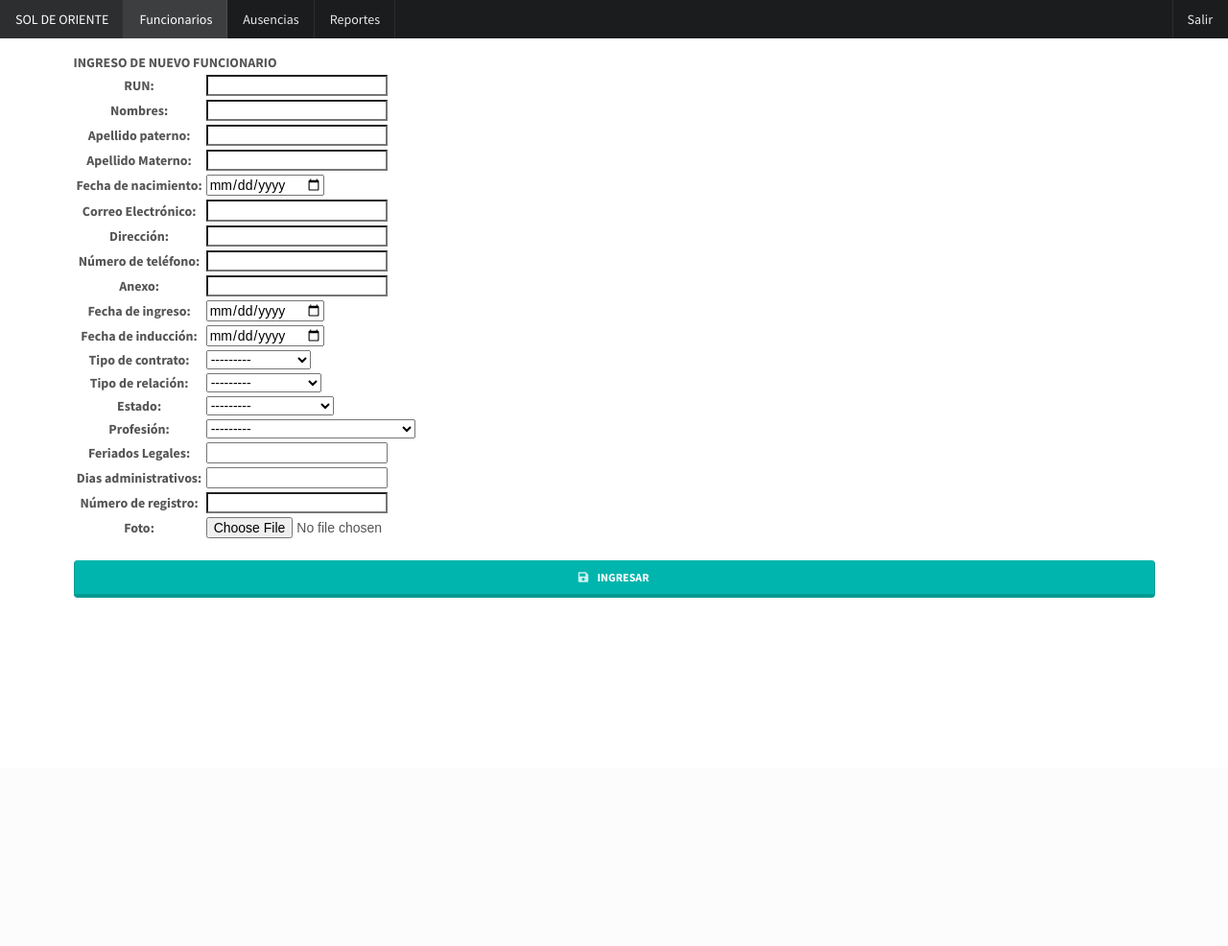
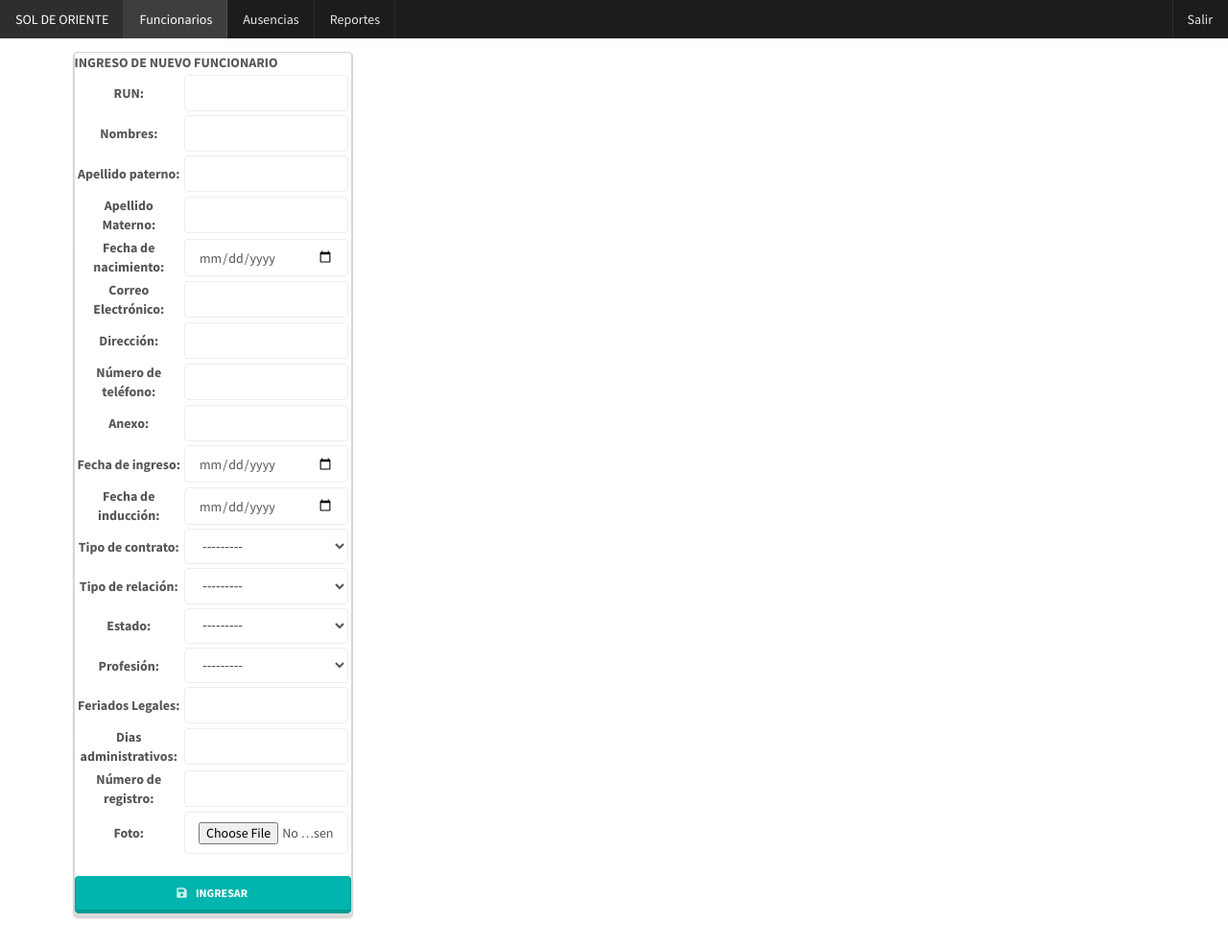
Before and after one commit to jaramosperez/AusenciasSDO, a Django app: page /funcionarios/crear/ in a window 1280 px wide. Shown: the whole page at 96% size. Before the commit the page ends 623 px from the top, so only its background shows below. Run offline with Django 3.2, Linux system fonts and the light colour scheme; the visitor is signed in with stand-in values (Sample User, id 1); data comes from the database, SQL or seed files in the repository.

Commit message:
Modificaciones en el formulario eliminar.

```diff
--- a/funcionarios/templates/funcionarios/funcionario_confirm_delete.html
+++ b/funcionarios/templates/funcionarios/funcionario_confirm_delete.html
@@ -7,10 +7,10 @@
     <div class="row mt-3">
       <div class="col-md-9 mx-auto">
         <div class="text-center">
-            <form action="" method="post">{% csrf_token %}
+            <form class="ui form" action="" method="post">{% csrf_token %}
                 <p>¿Estás seguro de que quieres borrar a: "{{ object.nombres }} {{ object.apellido_paterno }} {{ object.apellido_materno }}"?</p>
-                <input class="btn btn-danger" type="submit" value="Sí, borrar trabajador" />
-                <a class="btn btn-success" href="{% url 'funcionarios:funcionarios' %}">No, Volver al listado</a>
+                <button class="ui button primary" type="submit">Confirmo</button>
+                <a class="ui negative basic button" href="{% url 'funcionarios:funcionarios' %}">Cancelar</a>
             </form>
         </div>
       </div>
--- a/funcionarios/templates/funcionarios/funcionario_form.html
+++ b/funcionarios/templates/funcionarios/funcionario_form.html
@@ -3,15 +3,15 @@
 {% block title %}INGRESAR FUNCIONARIO{% endblock %}
 {% block content %}
     <main role="main">
-        <div class="container py-2 col-md-6">
-            <div class="card bg-light mb-3">
+        <div class="ui container py-2 col-md-4">
+            <div class="ui card bg-light mb-3">
                 <div class="card-header">
                     <span><strong>INGRESO DE NUEVO FUNCIONARIO</strong></span>
                 </div>
                 <div class="row mt-3 mb-3">
-                    <div class="col-md-9 mx-auto">
+                    <div class="col-md-5 mx-auto">
                         <div>
-                            <form action="" method="post">{% csrf_token %}
+                            <form class="ui form" action="" method="post">{% csrf_token %}
                                 <table class="">
                                     {{ form.as_table }}
                                 </table>
--- a/reportes/templates/reportes/reportes.html
+++ b/reportes/templates/reportes/reportes.html
@@ -21,7 +21,7 @@
                             Reporte Inducciones Completo
                         </div>
                         <div class="description">
-                            Este reporte consiste en.......
+                            Este reporte contiene todas las inducciones realizadas.
                         </div>
                     </div>
                     <a href="{% url 'reportes:ReporteInduccionesExcel' %}" class="ui primary button">
```
Also changed, not shown: ausencias/views.py (+4 -3 lines), base/templates/base/base.html (+7 -4 lines), ausencias/templates/ausencias/ausencia_form.html (indentation only), base/templates/base/inicio.html (indentation only).
